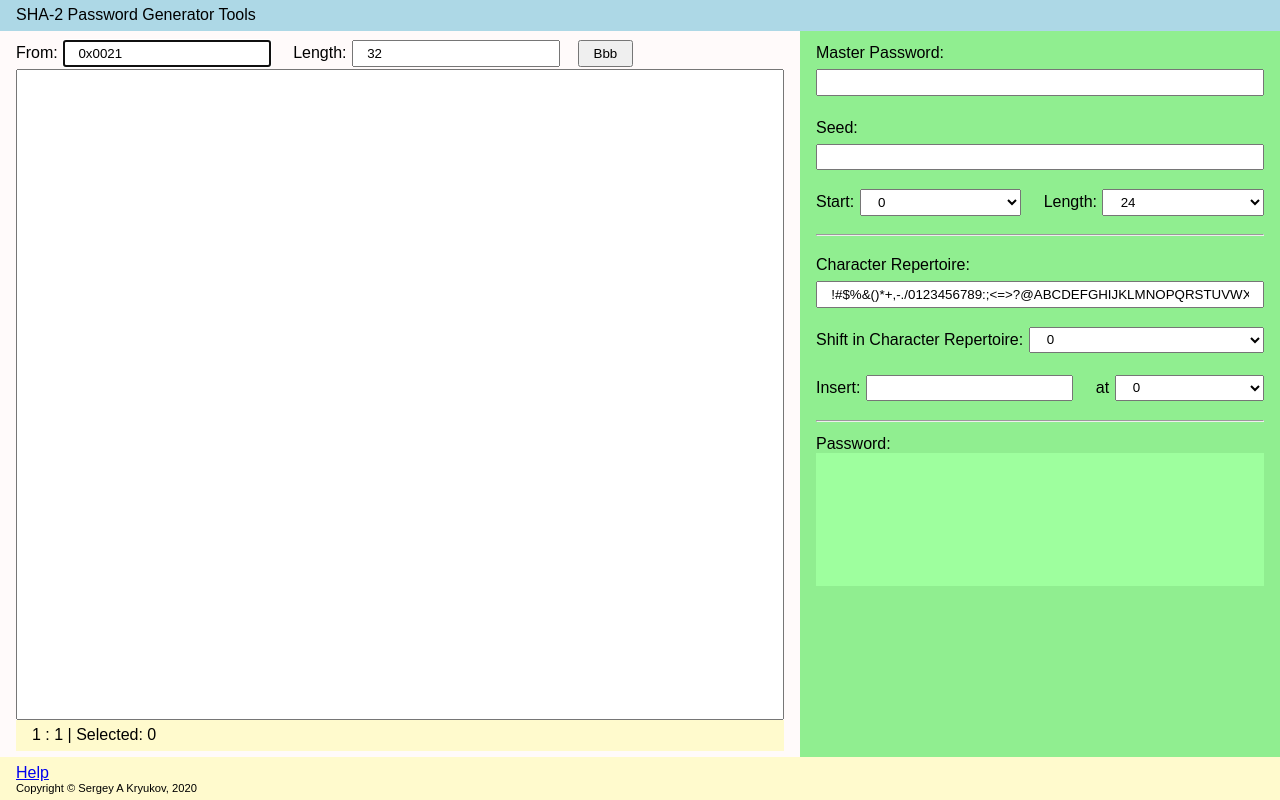
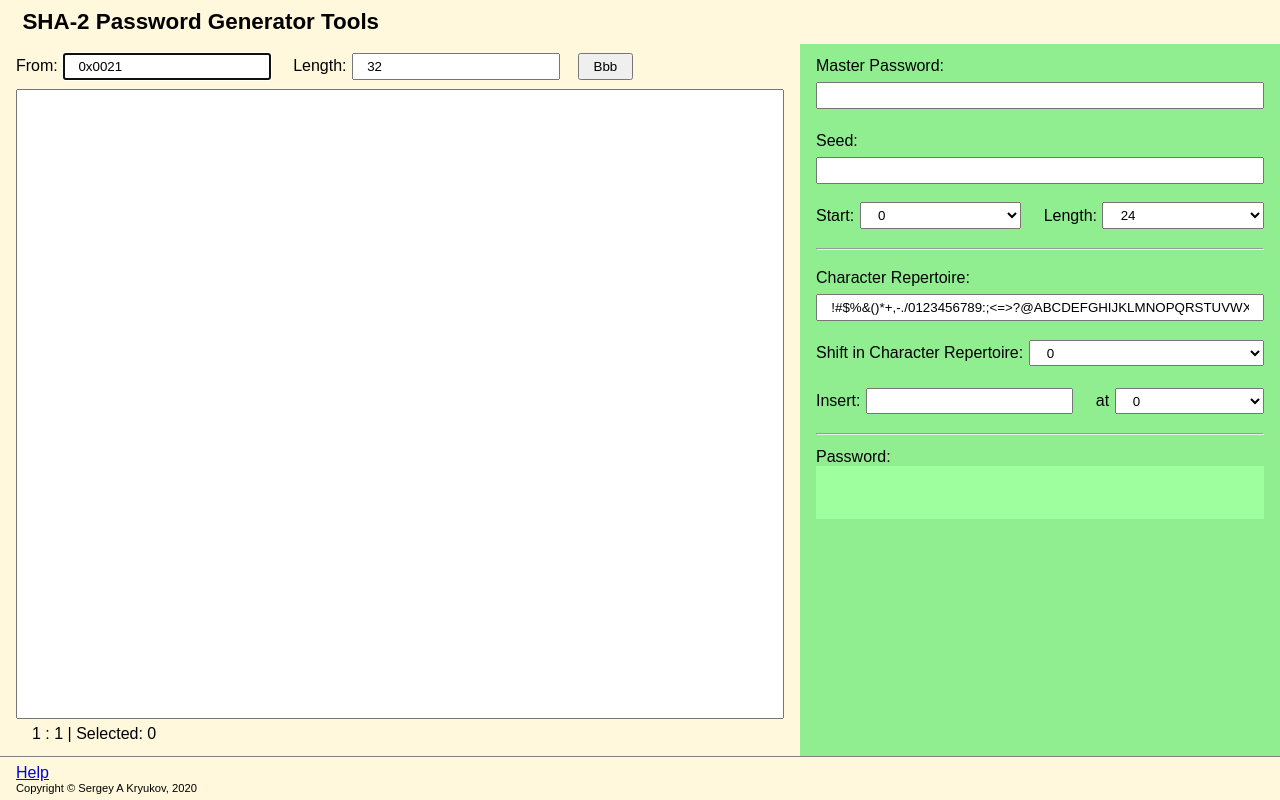
Before and after one commit to SAKryukov/storage-free-pass, a plain HTML site: page docs/tools.html in a window 1280 px wide. Drawn offline with Linux system fonts and the light colour scheme.

Commit message:
Tools, HTML: adjusted CSS

```diff
--- a/docs/tools.html
+++ b/docs/tools.html
@@ -14,18 +14,16 @@
 <head>
   <style>
     * { padding: 0; margin: 0; font-family: sans-serif; box-sizing: border-box; }
-    h1 { font-size: 140%; }
-    body, html { height: 100%; max-height: 100%; background-color: moccasin; }
+    header { font-size: 140%; font-weight: bold;}
+    body, html { height: 100%; max-height: 100%; background-color: cornsilk }
     body, main { display: flex; overflow: hidden; height: 100%; }
     body { flex-direction: column; }
-    header { background-color: lightblue; }
-    footer { background-color: lemonchiffon; }
-    section { background-color: snow; }
     aside { background-color: lightgreen; height: 100%; }
     header, footer, section, aside { padding: 1em; padding-top: 0.4em; padding-bottom: 0.4em; }
     section { flex: 1; overflow: auto; } /* remove "flex: 1" to get content-defined width */
     aside { overflow: auto; }
     main > section { display: flex; flex-direction: column; }
+    main > section div { margin-bottom: 0.4em; }
     textarea { width: 100%; height: 100%; resize: none; flex: 1; }
     div { display: flex; flex-direction: row; }
     div  * { align-self: center; height: 2em; }
@@ -35,9 +33,10 @@
     main > aside > hr { margin-bottom: 0.8em; }
     main > aside { width:  30em; }
     main > aside > div > input, main > aside > div > select { flex: 1; }
-    aside > div:last-child > textarea { height: 10em; border: 0; background-color: lightgreen; filter: brightness(110%); }
+    aside > div > textarea { height: 4em; border: 0; background-color: lightgreen; filter: brightness(110%); }
     label + input, label + select { margin-left: 0.4em; }
     select + label, input + label, input + button { margin-left: 1.4em; }
+    body > footer { border-top: thin solid gray; }
     body > footer > p:last-child { font-size: 70%; }
     body > footer > p:last-child b { font-weight: normal; }
   </style>
@@ -74,7 +73,7 @@
         <p></p><hr/>
         <div>Password:</div>
         <div><textarea readonly="true"></textarea></div>
-    </aside>
+      </aside>
   </main>
 
   <footer>
```
